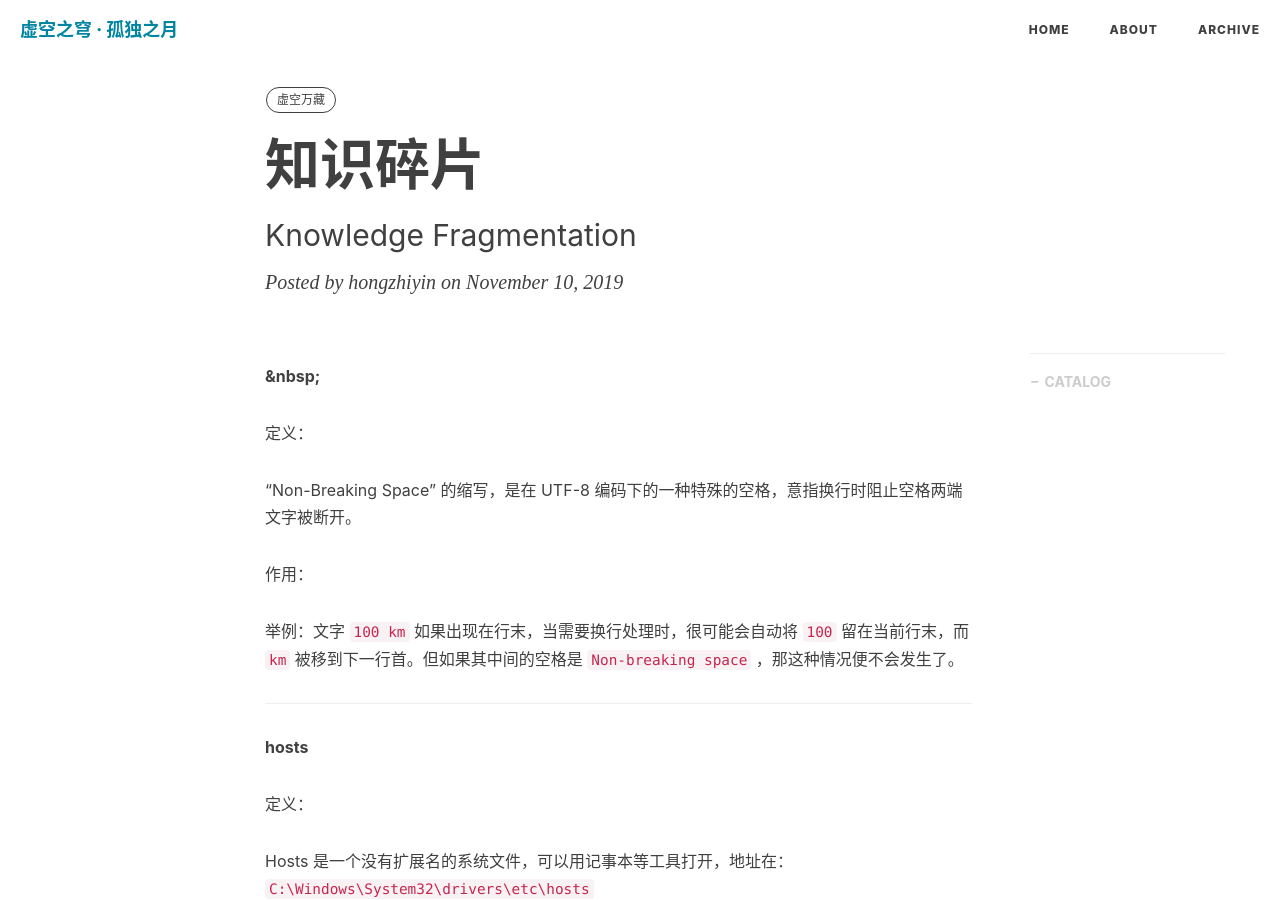
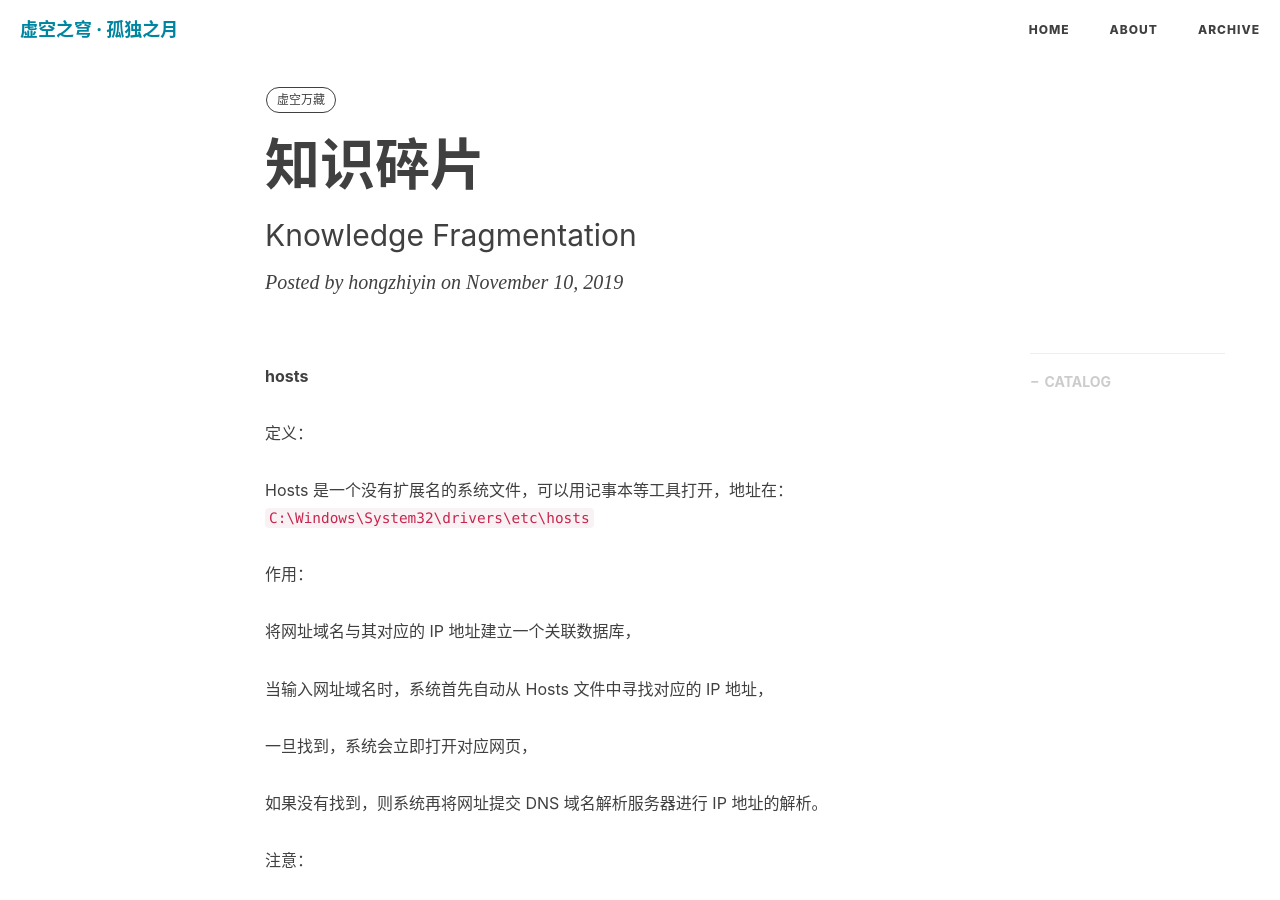
Before and after one commit to hongzhiyin/hongzhiyin.github.io, a Jekyll site: the page built from _posts/Void_Treasure/2019-11-10-knowledge-fragmentation.md, in a window 1280 px wide and 900 px high. Built offline with Jekyll 4.4.1, drawn with Linux system fonts in a browser that asks for light colours; nearby versions of some CDN libraries; comment, search, counter and statistics services are not loaded.

Commit message:
Update 2019-11-10-knowledge-fragmentation.md

```diff
--- a/_posts/Void_Treasure/2019-11-10-knowledge-fragmentation.md
+++ b/_posts/Void_Treasure/2019-11-10-knowledge-fragmentation.md
@@ -8,24 +8,6 @@ catalog:       true
 tags:
   - 虚空万藏
 ---
-
-
-
-**&amp;nbsp;**
-
-定义：
-
-"Non-Breaking Space" 的缩写，是在 UTF-8 编码下的一种特殊的空格，意指换行时阻止空格两端文字被断开。
-
-作用：
-
-举例：文字 `100 km` 如果出现在行末，当需要换行处理时，很可能会自动将 `100` 留在当前行末，而 `km` 被移到下一行首。但如果其中间的空格是 `Non-breaking space` ，那这种情况便不会发生了。
-
-
-
----
-
-
 
 **hosts**
 
```
